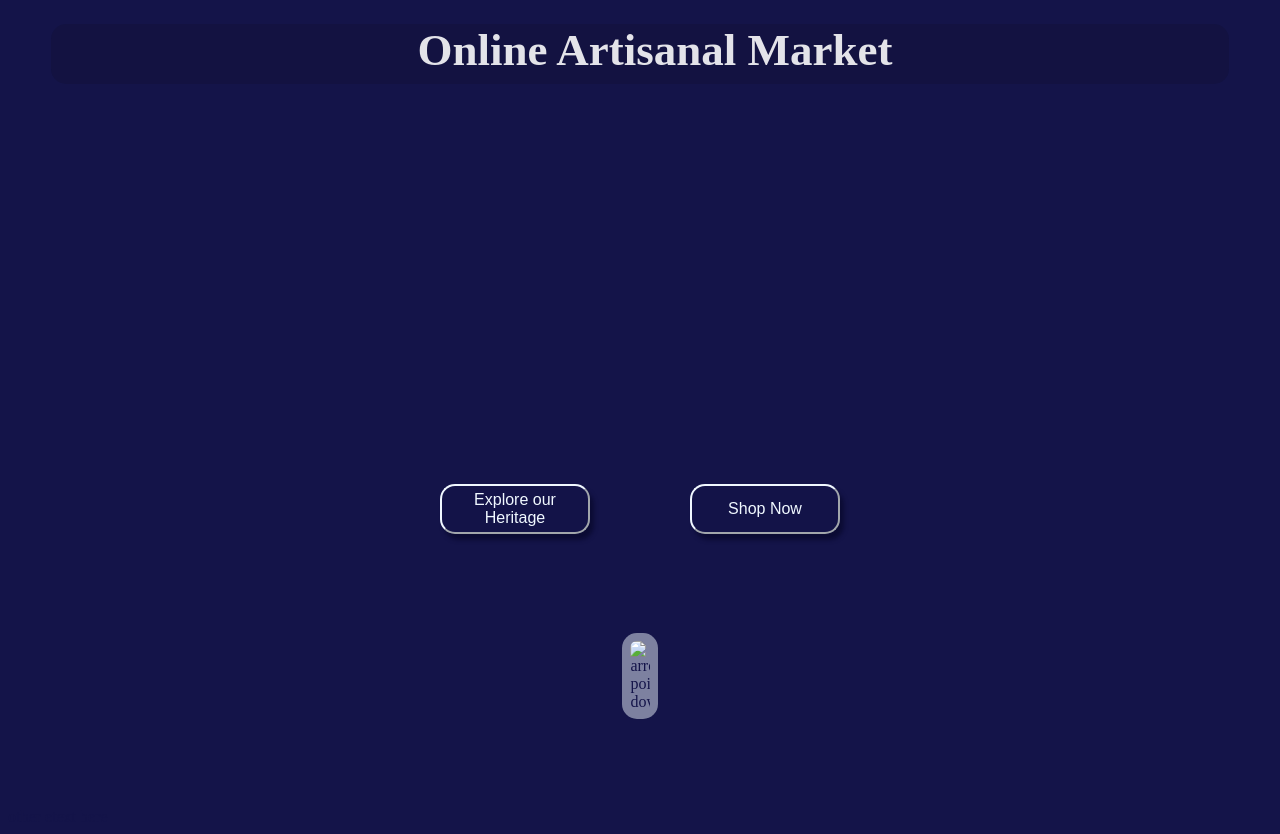
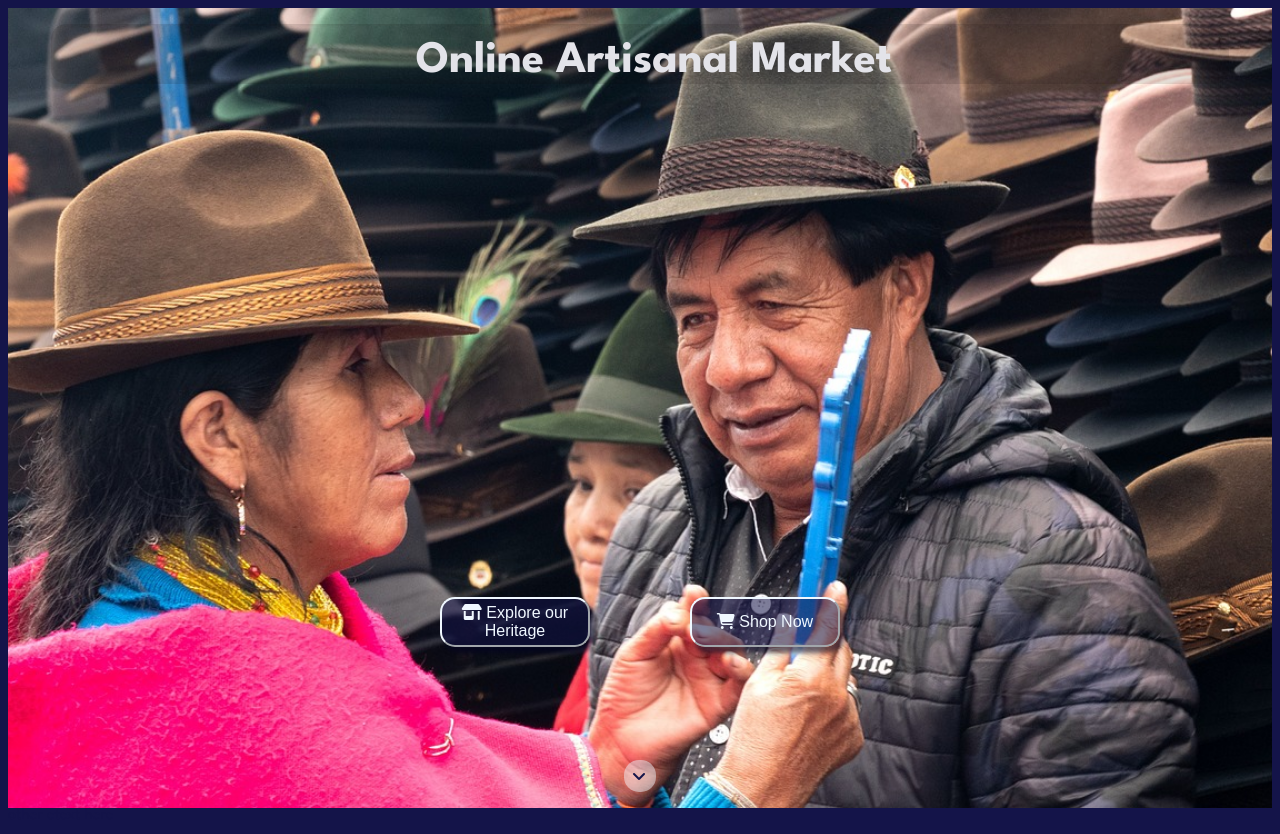
Before and after one commit to ivandres03/project1-IS120-IvanG, a plain HTML site: page index.html in a window 1280 px wide. Drawn offline with Linux system fonts and the light colour scheme.

Commit message:
added first icons in first page

```diff
--- a/index.html
+++ b/index.html
@@ -5,20 +5,29 @@
     <meta name="viewport" content="width=device-width, initial-scale=1.0">
     <title>Online Artisanal Market</title>
     <link rel="stylesheet" href="styles.css">
+
+    <!-- Google Fonts -->
+    <link rel="preconnect" href="https://fonts.googleapis.com">
+    <link rel="preconnect" href="https://fonts.gstatic.com" crossorigin>
+    <link href="https://fonts.googleapis.com/css2?family=League+Spartan:wght@100..900&display=swap" rel="stylesheet">
+
+    <!-- Google Icon -->
+    <script src="https://kit.fontawesome.com/981336eb75.js" crossorigin="anonymous"></script>
 </head>
 
 <body>
 
     <section class="first-page">
         <nav class="search-bar">
-            <img src="./images/bars-solid.svg" alt="menu bars">
-            <div class="title-container"><h1>Online Artisanal Market</h1></div>
+            <i class="fa-solid fa-bars"></i>
+            <h1 class="title-container">Online Artisanal Market</h1>
         </nav>
         <div id="first-page-buttons">
-            <button>Explore our Heritage</button>
-            <button>Shop Now</button>
+            <button><i class="fa-solid fa-shop"></i> Explore our Heritage</button>
+            <button><i class="fa-solid fa-cart-shopping"></i> Shop Now</button>
+
         </div>
-        <img id="arrow-down" src="./images/arrow-down-solid.svg" alt="arrow pointing down">
+        <i class="fa-solid fa-angle-down"></i>
     </section>
 
     other etext here
--- a/styles.css
+++ b/styles.css
@@ -1,6 +1,7 @@
 body{
     background-color: rgb(20, 20, 73);
     color: rgb(20, 20, 73);
+    font-family: "League Spartan";
 }
 .first-page {
     margin: none;
@@ -32,30 +33,32 @@ body{
     transition: 0.6s;
 }
 
-.search-bar img {
-    width: 30px;
+.search-bar i {
+    font-size: 2rem;
     opacity: 0;
-    transition: 0.6s;
+    transition: 0.5s;
+    align-self: center;
 }
 
-.search-bar:hover img {
+.search-bar:hover i {
     opacity: 1;
+    cursor: pointer;
 }
 
 .search-bar .title-container {
     flex-grow: 1;
     display: flex;
     justify-content: center;
+    font-size: 45px;
+    margin-top: 1rem;
 }
-.search-bar h1 {
-    font-size: 45px;
-    margin: 0;
-    text-align: center;
-}
+
 
 #first-page-buttons{
     display: flex;
     flex-direction: row;
+    flex-grow: 1;
+    align-items: center;
 }
 
 .first-page button{
@@ -74,12 +77,19 @@ body{
     background-color: #202859;
     color: rgb(255, 255, 255);
     border-color: rgb(220, 220, 230);
+    cursor: pointer;
 }
 
-#arrow-down{
-    width: 1.2rem;
+.fa-angle-down{
+    width: 1rem;
     background-color: rgba(240, 248, 255, 0.477);
     border-radius: 15px;
     padding: 0.5rem;
-    margin-top: 6.2rem;  /* intentar cambiarlo para que sea solo con flow no con rem*/
+    margin-bottom: 1rem;
 }
+
+.fa-angle-down:hover{
+    color: rgb(213, 209, 209);
+    background-color: #20285963;
+    cursor: pointer;
+}
```
Also changed, not shown: images/arrow-down-solid.svg (added), images/bars-solid.svg (added), images/baskets.jpg (added), images/bracelet-2.jpg (added), images/bracelets.jpg (added), images/diablo-huma-2.jpg (added), images/diablo-huma.jpg (added), images/hats.jpg (added), images/horizontal-view-img.jpg (added), 2 other files.
